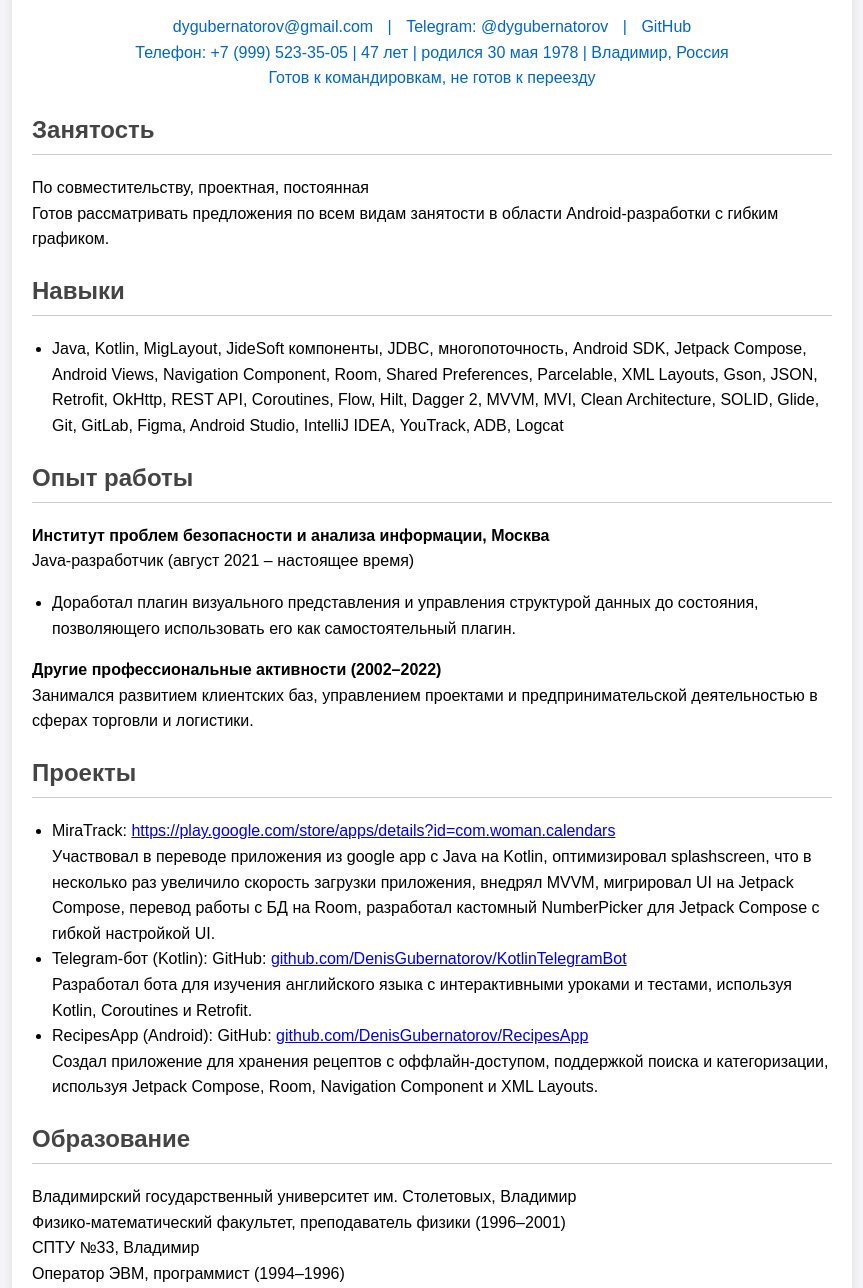
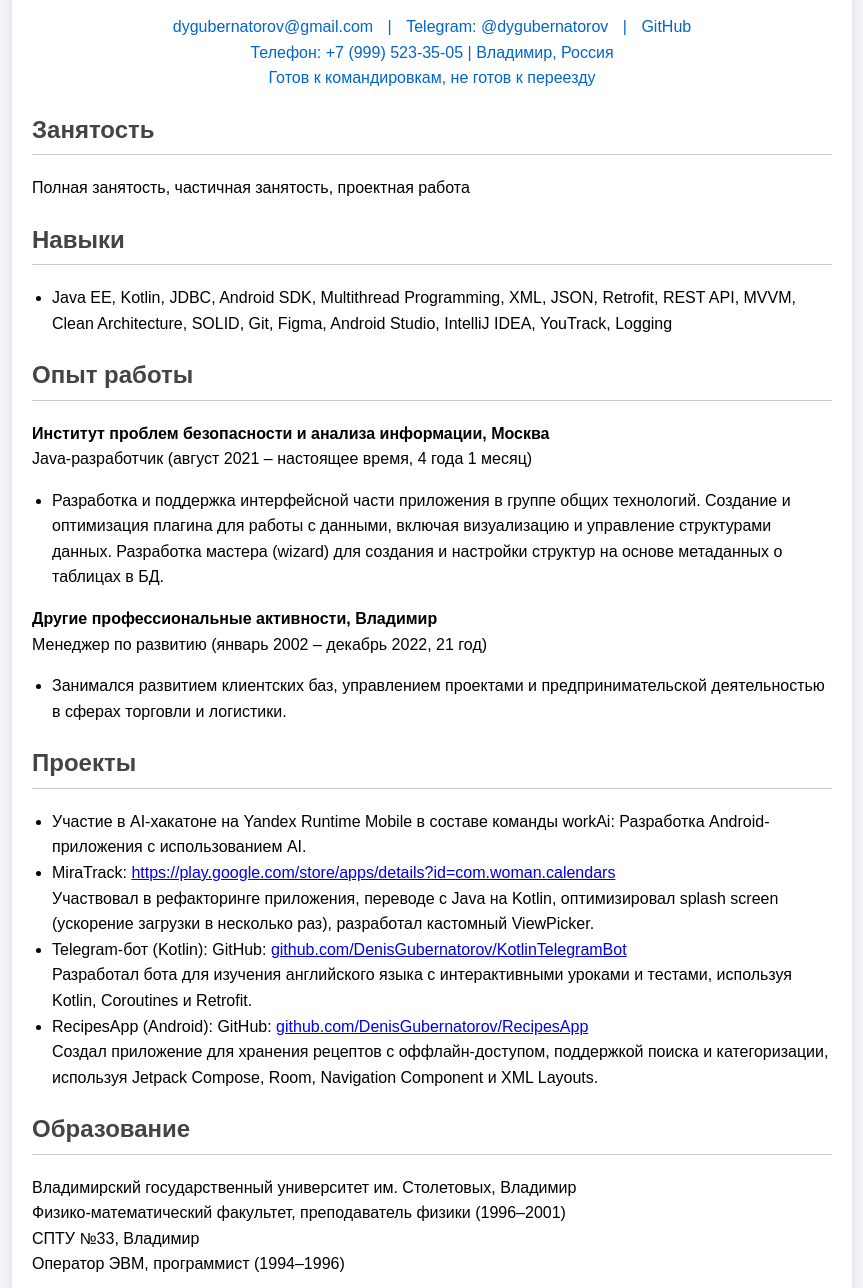
Before and after one commit to DenisGubernatorov/resume, a plain HTML site: page index.html in a window 1280 px wide. Shown: the part 120-1408 px from the top of the page, without its empty margins (208-1071 px from the left). Drawn offline with Linux system fonts and the light colour scheme.

Commit message:
Update index.html

```diff
--- a/index.html
+++ b/index.html
@@ -53,40 +53,44 @@
 </head>
 <body>
     <div class="container">
-        <h1>Резюме: Денис Юрьевич Губернаторов</h1>
+        <h1>Денис Юрьевич Губернаторов</h1>
         <div class="contact">
             <a href="mailto:dygubernatorov@gmail.com">dygubernatorov@gmail.com</a> |
             <a href="https://t.me/dygubernatorov">Telegram: @dygubernatorov</a> |
             <a href="https://github.com/DenisGubernatorov">GitHub</a><br>
-            Телефон: +7 (999) 523-35-05 | 47 лет | родился 30 мая 1978 | Владимир, Россия<br>
+            Телефон: +7 (999) 523-35-05 | Владимир, Россия<br>
             Готов к командировкам, не готов к переезду
         </div>
 
         <div class="section">
             <h2>Занятость</h2>
-            <p>По совместительству, проектная, постоянная<br>Готов рассматривать предложения по всем видам занятости в области Android-разработки с гибким графиком.</p>
+            <p>Полная занятость, частичная занятость, проектная работа</p>
         </div>
 
         <div class="section">
             <h2>Навыки</h2>
             <ul>
-                <li>Java, Kotlin, MigLayout, JideSoft компоненты, JDBC, многопоточность, Android SDK, Jetpack Compose, Android Views, Navigation Component, Room, Shared Preferences, Parcelable, XML Layouts, Gson, JSON, Retrofit, OkHttp, REST API, Coroutines, Flow, Hilt, Dagger 2, MVVM, MVI, Clean Architecture, SOLID, Glide, Git, GitLab, Figma, Android Studio, IntelliJ IDEA, YouTrack, ADB, Logcat</li>
+                <li>Java EE, Kotlin, JDBC, Android SDK, Multithread Programming, XML, JSON, Retrofit, REST API, MVVM, Clean Architecture, SOLID, Git, Figma, Android Studio, IntelliJ IDEA, YouTrack, Logging</li>
             </ul>
         </div>
 
         <div class="section">
             <h2>Опыт работы</h2>
-            <p><strong>Институт проблем безопасности и анализа информации, Москва</strong><br>Java-разработчик (август 2021 – настоящее время)</p>
+            <p><strong>Институт проблем безопасности и анализа информации, Москва</strong><br>Java-разработчик (август 2021 – настоящее время, 4 года 1 месяц)</p>
             <ul>
-                <li>Доработал плагин визуального представления и управления структурой данных до состояния, позволяющего использовать его как самостоятельный плагин.</li>
+                <li>Разработка и поддержка интерфейсной части приложения в группе общих технологий. Создание и оптимизация плагина для работы с данными, включая визуализацию и управление структурами данных. Разработка мастера (wizard) для создания и настройки структур на основе метаданных о таблицах в БД.</li>
             </ul>
-            <p><strong>Другие профессиональные активности (2002–2022)</strong><br>Занимался развитием клиентских баз, управлением проектами и предпринимательской деятельностью в сферах торговли и логистики.</p>
+            <p><strong>Другие профессиональные активности, Владимир</strong><br>Менеджер по развитию (январь 2002 – декабрь 2022, 21 год)</p>
+            <ul>
+                <li>Занимался развитием клиентских баз, управлением проектами и предпринимательской деятельностью в сферах торговли и логистики.</li>
+            </ul>
         </div>
 
         <div class="section">
             <h2>Проекты</h2>
             <ul>
-                <li>MiraTrack: <a href="https://play.google.com/store/apps/details?id=com.woman.calendars">https://play.google.com/store/apps/details?id=com.woman.calendars</a><br>Участвовал в переводе приложения из google app с Java на Kotlin, оптимизировал splashscreen, что в несколько раз увеличило скорость загрузки приложения, внедрял MVVM, мигрировал UI на Jetpack Compose, перевод работы с БД на Room, разработал кастомный NumberPicker для Jetpack Compose с гибкой настройкой UI.</li>
+                <li>Участие в AI-хакатоне на Yandex Runtime Mobile в составе команды workAi: Разработка Android-приложения с использованием AI.</li>
+                <li>MiraTrack: <a href="https://play.google.com/store/apps/details?id=com.woman.calendars">https://play.google.com/store/apps/details?id=com.woman.calendars</a><br>Участвовал в рефакторинге приложения, переводе с Java на Kotlin, оптимизировал splash screen (ускорение загрузки в несколько раз), разработал кастомный ViewPicker.</li>
                 <li>Telegram-бот (Kotlin): GitHub: <a href="https://github.com/DenisGubernatorov/KotlinTelegramBot">github.com/DenisGubernatorov/KotlinTelegramBot</a><br>Разработал бота для изучения английского языка с интерактивными уроками и тестами, используя Kotlin, Coroutines и Retrofit.</li>
                 <li>RecipesApp (Android): GitHub: <a href="https://github.com/DenisGubernatorov/RecipesApp">github.com/DenisGubernatorov/RecipesApp</a><br>Создал приложение для хранения рецептов с оффлайн-доступом, поддержкой поиска и категоризации, используя Jetpack Compose, Room, Navigation Component и XML Layouts.</li>
             </ul>
@@ -100,14 +104,14 @@
         <div class="section">
             <h2>Дополнительное образование</h2>
             <ul>
-                <li>Android-разработчик на Kotlin (2024–2025): Реализовал Telegram-бот и Android-приложение (см. Проекты).</li>
+                <li>Android-разработчик (2025): Реализовал проекты в области Android-разработки.</li>
                 <li>Тестировщик ПО, RocketBrain (2020)</li>
             </ul>
         </div>
 
         <div class="section">
             <h2>О себе</h2>
-            <p>Вникаю в бизнес логику задачи. Настойчивость, коммуникабельность, интерес к получению новых знаний. Люблю досконально разбираться в поставленных задачах. Аналитический склад ума. Люблю читать, интересуюсь новинками техники, получение новых знаний, mmorg<br>Языки: Русский (родной), Английский (A2)</p>
+            <p>Вникаю в бизнес-логику задач, обладаю настойчивостью, коммуникабельностью и интересом к новым знаниям. Люблю досконально разбираться в поставленных задачах. Аналитический склад ума. Интересы: чтение, новинки техники, MMORPG.<br>Языки: Русский (родной), Английский (A2)</p>
         </div>
     </div>
 </body>
```
